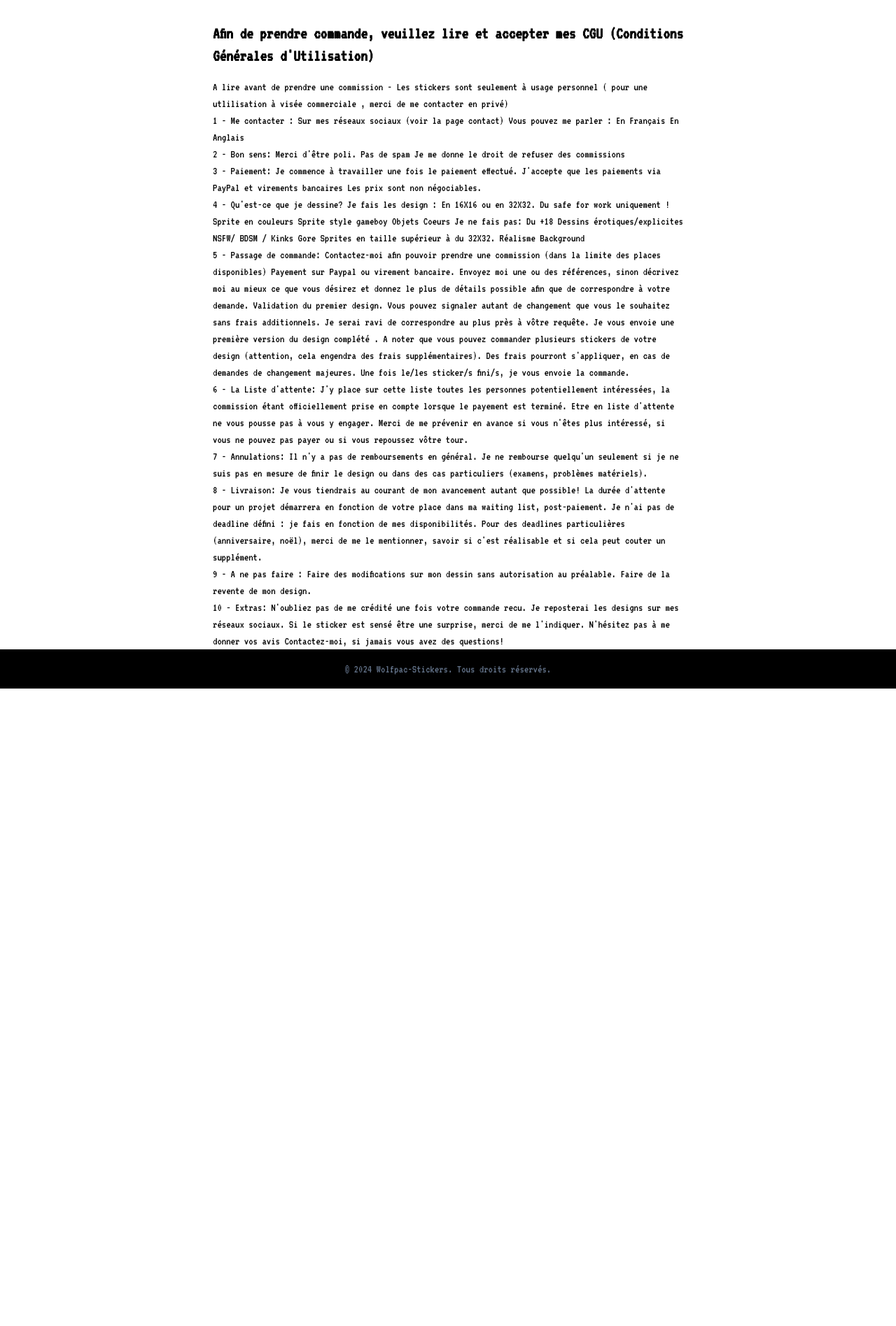
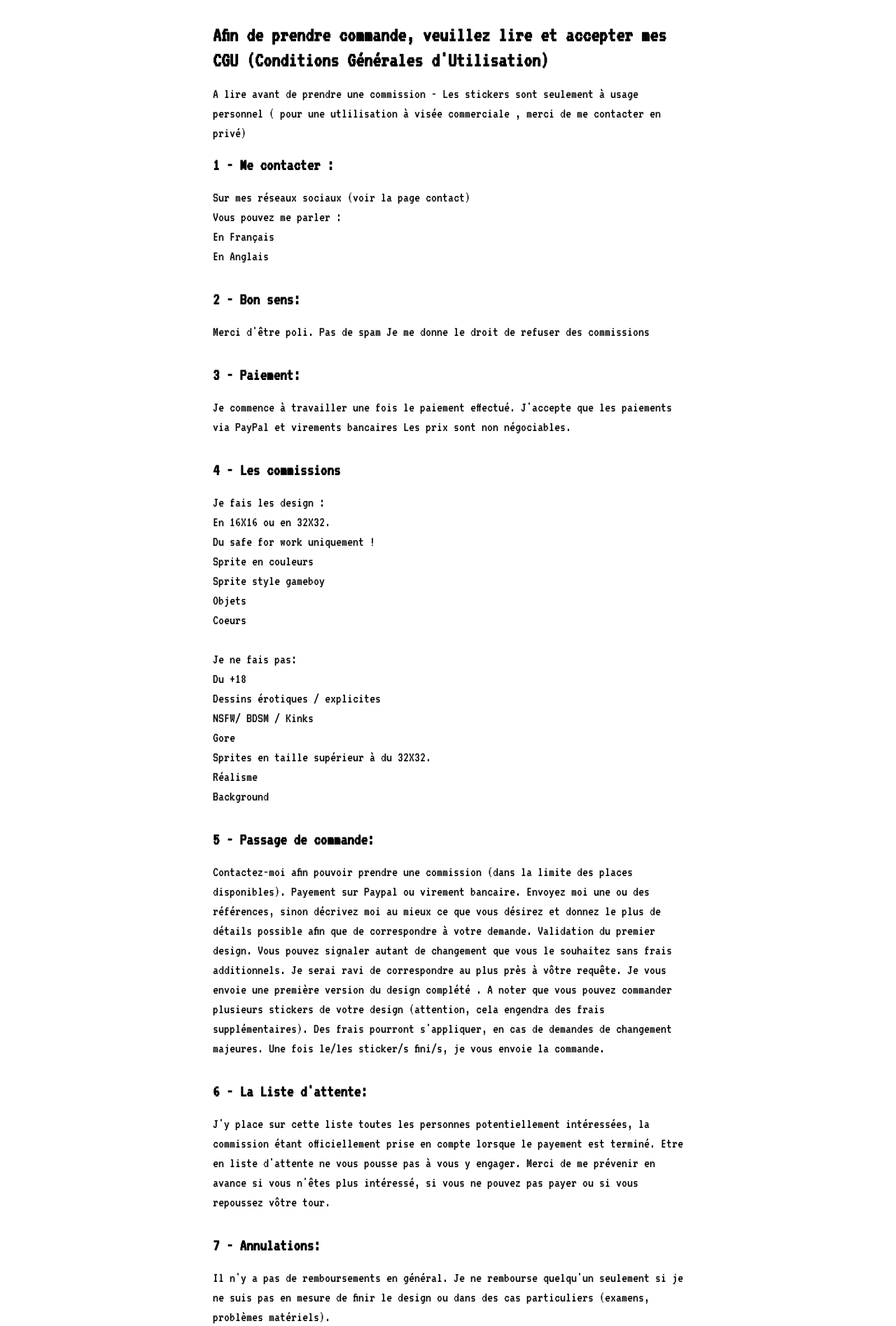
Before and after one commit to CPacBellec/wolfpacstickers, a PHP site: page /tos.php in a window 1280 px wide. Shown: the part 68-1963 px from the top of the page at 70% size. Before the commit the page ends 1052 px from the top, so only its background shows below. Run offline with PHP 8.4, Linux system fonts and the light colour scheme; some libraries are stand-ins or nearby versions.

Commit message:
update tos

```diff
--- a/tos.php
+++ b/tos.php
@@ -2,59 +2,65 @@
 include_once 'header.php';
 ?>
     <section class="max-w-2xl mx-auto mt-8">
-        <h2 class="text-2xl font-bold mb-4">Afin de prendre commande, veuillez lire et accepter mes CGU (Conditions Générales d'Utilisation)</h2>
+        <h2 class="text-3xl font-bold mb-4">Afin de prendre commande, veuillez lire et accepter mes CGU (Conditions Générales d'Utilisation)</h2>
 
 
-        A lire avant de prendre une commission - Les stickers sont seulement à usage personnel ( pour une utlilisation à visée commerciale , merci de me contacter en privé)
+        <p class="mb-4 text-xl">A lire avant de prendre une commission - Les stickers sont seulement à usage personnel ( pour une utlilisation à visée commerciale , merci de me contacter en privé)</p>
 
-        <div>
-            1 - Me contacter :
+        <div class="mb-8">
+            <h3 class="text-2xl font-bold mb-4">1 - Me contacter :</h3>
+            <p class="text-xl">
+                Sur mes réseaux sociaux (voir la page contact)<br/>
+                Vous pouvez me parler :<br/>
+                En Français <br/>
+                En Anglais
+            </p>
 
-            Sur mes réseaux sociaux (voir la page contact)
-
-            Vous pouvez me parler :
-
-            En Français
-            En Anglais
         </div>
-        <div>
-            2 - Bon sens:
-
+        <div class="mb-8">
+            <h3 class="text-2xl font-bold mb-4">2 - Bon sens:</h3>
+            <p class="text-xl">
                 Merci d'être poli.
                 Pas de spam
                 Je me donne le droit de refuser des commissions
+            </p>
+
         </div>
-        <div>
-            3 - Paiement:
-
+        <div class="mb-8">
+            <h3 class="text-2xl font-bold mb-4">3 - Paiement:</h3>
+            <p class="text-xl">
                 Je commence à travailler une fois le paiement effectué.
                 J'accepte que les paiements via PayPal et virements bancaires
                 Les prix sont non négociables.
+            </p>
+
         </div>
-        <div>
-            4 - Qu'est-ce que je dessine?
+        <div class="mb-8">
+            <h3 class="text-2xl font-bold mb-4">4 - Les commissions </h3>
+            <p class="text-xl">
+               Je fais les design :<br/>
+                En 16X16 ou en 32X32.<br/>
+                Du safe for work uniquement !<br/>
+                Sprite en couleurs<br/>
+                Sprite style gameboy<br/>
+                Objets<br/>
+                Coeurs<br/>
+                <br/>
+                Je ne fais pas:<br/>
+                Du +18<br/>
+                Dessins érotiques / explicites<br/>
+                NSFW/ BDSM / Kinks<br/>
+                Gore<br/>
+                Sprites en taille supérieur à du 32X32.<br/>
+                Réalisme<br/>
+                Background<br/>
+            </p>
 
-            Je fais les design :
-            En 16X16 ou en 32X32.
-            Du safe for work uniquement !
-            Sprite en couleurs
-            Sprite style gameboy
-            Objets
-            Coeurs
-
-            Je ne fais pas:
-            Du +18
-            Dessins érotiques/explicites
-            NSFW/ BDSM / Kinks
-            Gore
-            Sprites en taille supérieur à du 32X32.
-            Réalisme
-            Background
         </div>
-        <div>
-            5 - Passage de commande:
-
-            Contactez-moi afin pouvoir prendre une commission (dans la limite des places disponibles)
+        <div class="mb-8">
+            <h3 class="text-2xl font-bold mb-4">5 - Passage de commande:</h3>
+            <p class="text-xl">
+               Contactez-moi afin pouvoir prendre une commission (dans la limite des places disponibles).
                 Payement sur Paypal ou virement bancaire.
                 Envoyez moi une ou des références, sinon décrivez moi au mieux ce que vous désirez et donnez le plus de détails possible afin que de correspondre à votre demande.
                 Validation du premier design. Vous pouvez signaler autant de changement que vous le souhaitez sans frais additionnels. Je serai ravi de correspondre au plus près à vôtre requête.
@@ -62,42 +68,54 @@ include_once 'header.php';
                 A noter que vous pouvez commander plusieurs stickers de votre design (attention, cela engendra des frais supplémentaires).
                 Des frais pourront s'appliquer, en cas de demandes de changement majeures.
                 Une fois le/les sticker/s fini/s, je vous envoie la commande.
+            </p>
+
         </div>
-        <div>
-            6 - La Liste d'attente:
-
+        <div class="mb-8">
+            <h3 class="text-2xl font-bold mb-4">6 - La Liste d'attente:</h3>
+            <p class="text-xl">
                 J'y place sur cette liste toutes les personnes potentiellement intéressées, la commission étant officiellement prise en compte lorsque le payement est terminé.
                 Etre en liste d'attente ne vous pousse pas à vous y engager. Merci de me prévenir en avance si vous n'êtes plus intéressé, si vous ne pouvez pas payer ou si vous repoussez vôtre tour.
+            </p>
+
         </div>
-        <div>
-            7 - Annulations:
-
+        <div class="mb-8">
+            <h3 class="text-2xl font-bold mb-4">7 - Annulations:</h3>
+            <p class="text-xl">
                 Il n'y a pas de remboursements en général.
                 Je ne rembourse quelqu'un seulement si je ne suis pas en mesure de finir le design ou dans des cas particuliers (examens, problèmes matériels).
+            </p>
+
 
         </div>
-        <div>
-            8 - Livraison:
+        <div class="mb-8">
+            <h3 class="text-2xl font-bold mb-4">8 - Livraison:</h3>
+            <p class="text-xl">
+                Je vous tiendrais au courant de mon avancement autant que possible!
+                La durée d'attente pour un projet démarrera en fonction de votre place dans ma liste d'attente, post-paiement.
+                Aucune deadline : je fais en fonction de mes disponibilités.
+                Pour des deadlines particulières (anniversaire, noël), merci de me le mentionner, savoir si c'est réalisable et si cela peut couter un supplément.
+            </p>
 
-            Je vous tiendrais au courant de mon avancement autant que possible!
-            La durée d'attente pour un projet démarrera en fonction de votre place dans ma waiting list, post-paiement.
-            Je n'ai pas de deadline défini : je fais en fonction de mes disponibilités.
-            Pour des deadlines particulières (anniversaire, noël), merci de me le mentionner, savoir si c'est réalisable et si cela peut couter un supplément.
         </div>
-        <div>
-            9 - A ne pas faire :
-
+        <div class="mb-8">
+            <h3 class="text-2xl font-bold mb-4">9 - A ne pas faire :</h3>
+            <p class="text-xl">
                 Faire des modifications sur mon dessin sans autorisation au préalable.
                 Faire de la revente de mon design.
+            </p>
+
         </div>
-        <div>
-            10 -  Extras:
-
-            N'oubliez pas de me crédité une fois votre commande recu.
+        <div class="mb-8">
+            <h3 class="text-2xl font-bold mb-4">10 -  Extras :</h3>
+            <p class="text-xl">
+                N'oubliez pas de me créditer une fois votre commande recu.
                 Je reposterai les designs sur mes réseaux sociaux.
                 Si le sticker est sensé être une surprise, merci de me l'indiquer.
-            N'hésitez pas à me donner vos avis
-            Contactez-moi, si jamais vous avez des questions!
+                N'hésitez pas à me donner vos avis.
+                Si vous avez des questions, n'hésitez pas à me contacter !
+            </p>
+
         </div>
     </section>
 <?php
```
Lines whose indentation alone changed are shown as unchanged.
